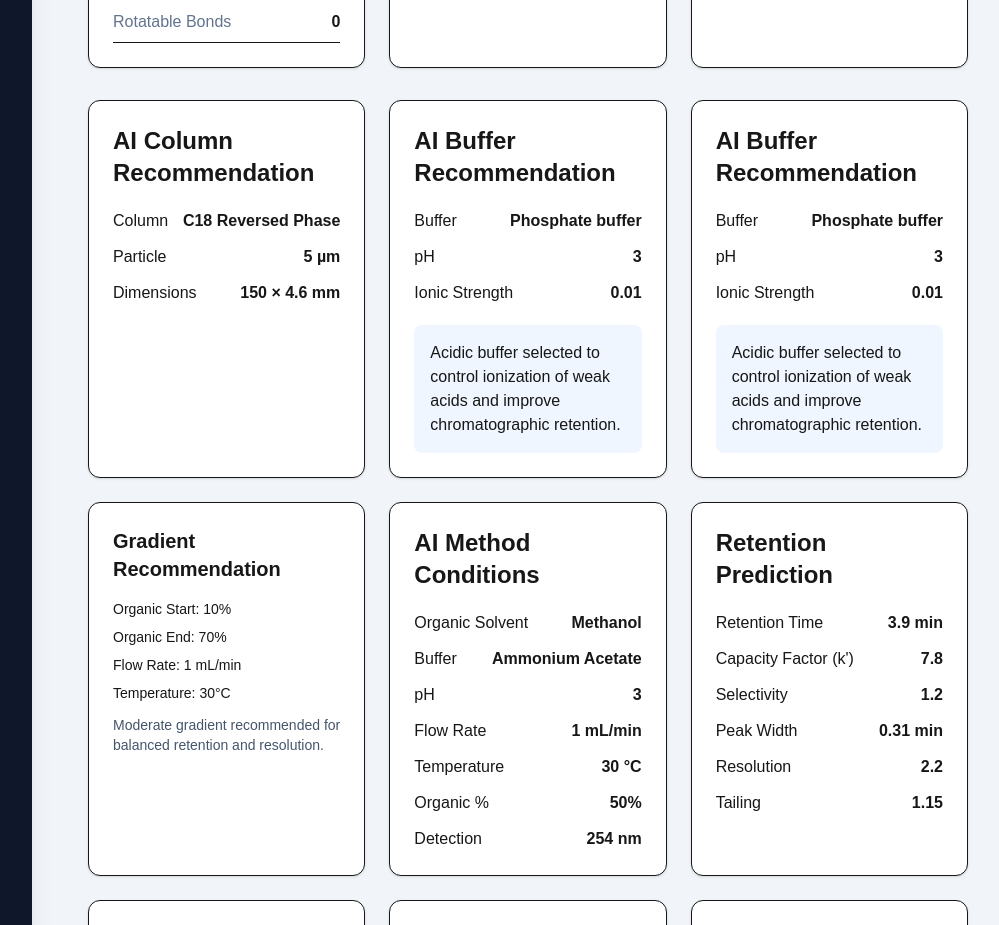
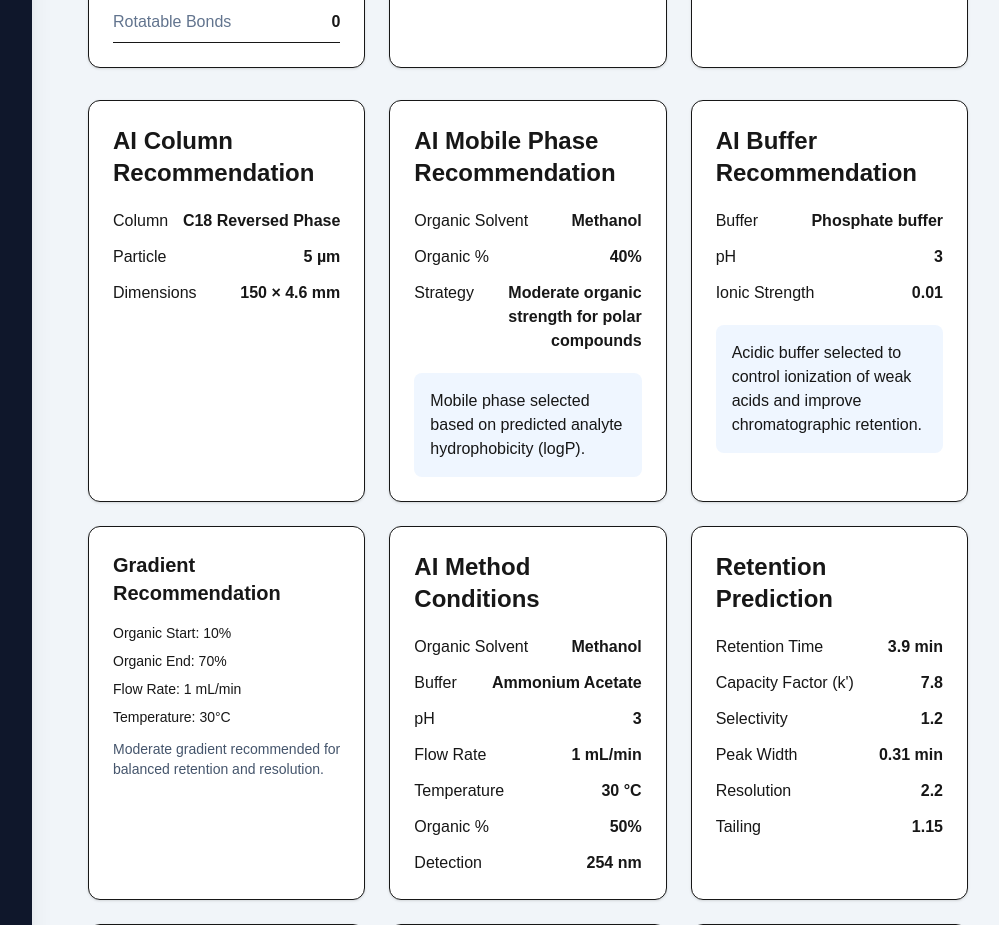
Before and after one commit to gorjanumirelaanca-code/hplc-copilot-pro, a Next.js app: page /method-development in a window 1280 px wide. Shown: the part 1380-2305 px from the top of the page, without its empty margins (256-1255 px from the left). Built offline with nearby package versions, Linux system fonts and the light colour scheme; no server answers.

Commit message:
Fix mobile phase recommendation component logic

```diff
--- a/components/method-development/MobilePhaseRecommendation.tsx
+++ b/components/method-development/MobilePhaseRecommendation.tsx
@@ -1,71 +1,116 @@
 "use client";
 
 import { useLabStore } from "@/lib/store/useLabStore";
-import { recommendPH } from "@/lib/ai";
 
-export default function BufferRecommendation() {
+
+export default function MobilePhaseRecommendation() {
+
 
   const { molecule } = useLabStore();
 
-  const buffer = recommendPH({
 
-    molecularWeight: Number(molecule.molecularWeight) || 250,
 
-    logP: Number(molecule.xlogP) || 2,
+  const logP =
+    Number(molecule.xlogP) || 2;
 
-    pKa: 4.5,
 
-    tpsa: Number(molecule.tpsa) || 40,
 
-    hBondDonors: Number(molecule.hBondDonors) || 1,
+  const recommendation =
 
-    hBondAcceptors: Number(molecule.hBondAcceptors) || 2
+    logP > 2
 
-  });
+      ? {
+
+          organic: "Acetonitrile",
+
+          percentage: "60%",
+
+          mode: "High organic strength for hydrophobic compounds",
+
+        }
+
+      : {
+
+          organic: "Methanol",
+
+          percentage: "40%",
+
+          mode: "Moderate organic strength for polar compounds",
+
+        };
+
+
+
 
   return (
 
     <div className="rounded-xl border shadow bg-white p-6">
 
+
       <h2 className="text-2xl font-bold mb-5">
 
-        AI Buffer Recommendation
+        AI Mobile Phase Recommendation
 
       </h2>
 
+
+
+
       <div className="space-y-3">
+
 
         <div className="flex justify-between">
 
-          <span>Buffer</span>
+          <span>Organic Solvent</span>
 
-          <strong>{buffer.buffer}</strong>
+          <strong>
+
+            {recommendation.organic}
+
+          </strong>
 
         </div>
 
+
+
         <div className="flex justify-between">
 
-          <span>pH</span>
+          <span>Organic %</span>
 
-          <strong>{buffer.pH}</strong>
+          <strong>
+
+            {recommendation.percentage}
+
+          </strong>
 
         </div>
 
+
+
         <div className="flex justify-between">
 
-          <span>Ionic Strength</span>
+          <span>Strategy</span>
 
-          <strong>{buffer.ionicStrength}</strong>
+          <strong className="text-right">
+
+            {recommendation.mode}
+
+          </strong>
 
         </div>
 
+
       </div>
+
+
+
 
       <div className="mt-5 rounded-lg bg-blue-50 p-4">
 
-        {buffer.explanation}
+        Mobile phase selected based on predicted analyte hydrophobicity (logP).
 
       </div>
+
 
     </div>
 
```
